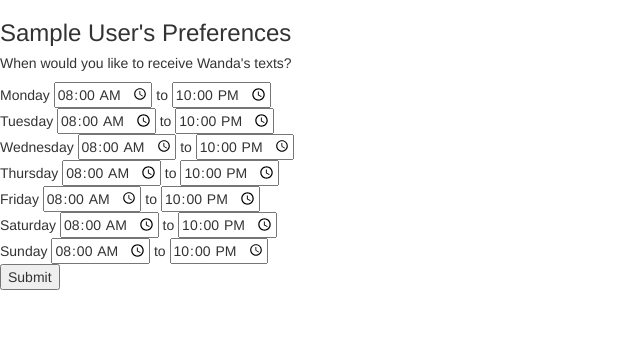
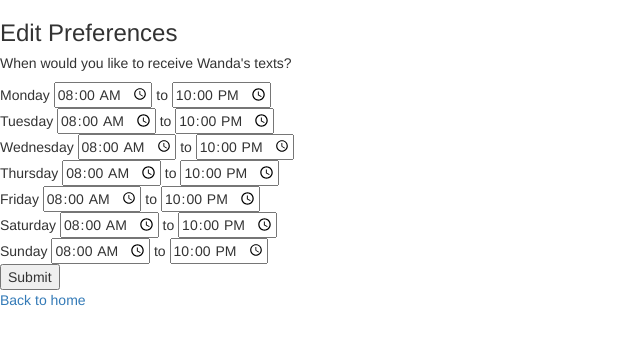
Before and after one commit to ameeli/wanda, a Flask app: page /preferences in a window 1280 px wide. Shown: the top 345 px of the page, without its empty margins (0-640 px from the left). Run offline with Flask 2, Linux system fonts and the light colour scheme; the visitor is signed in with stand-in values (Sample User, id 1); parts of the project's set-up code (start-up, migrations or seed data) failed here and were passed over; some libraries are stand-ins or nearby versions.

Commit message:
Added ids to link tags.

```diff
--- a/src/templates/login_form.html
+++ b/src/templates/login_form.html
@@ -4,7 +4,7 @@
 
 {% block content %}
 
-  <h3>Temp. Pic of Wanda here.</h3>
+  <img src="/static/wanda.png" height="100" width="90">
 
   <form action="/login" method="POST">
 
@@ -28,7 +28,7 @@
 
   </form>
 
-  <a href="/register">Register</a>
+  <a href="/register" id="link">Register</a>
 
 
 {% endblock %}
--- a/src/templates/preferences.html
+++ b/src/templates/preferences.html
@@ -4,7 +4,7 @@
 
 {% block content %}
 
-  <h3>{{ fname }}'s Preferences</h3>
+  <h3>Edit Preferences</h3>
 
     <form action="/preferences" method="POST">
         <h5>When would you like to receive Wanda's texts?</h5>
@@ -58,5 +58,9 @@
     let daysOfWeek = document.querySelector('#day_of_week').value
   </script>
 
+  <div>
+    <a href="/" id="link">Back to home</a>
+  </div>
+
 
 {% endblock %}
```
